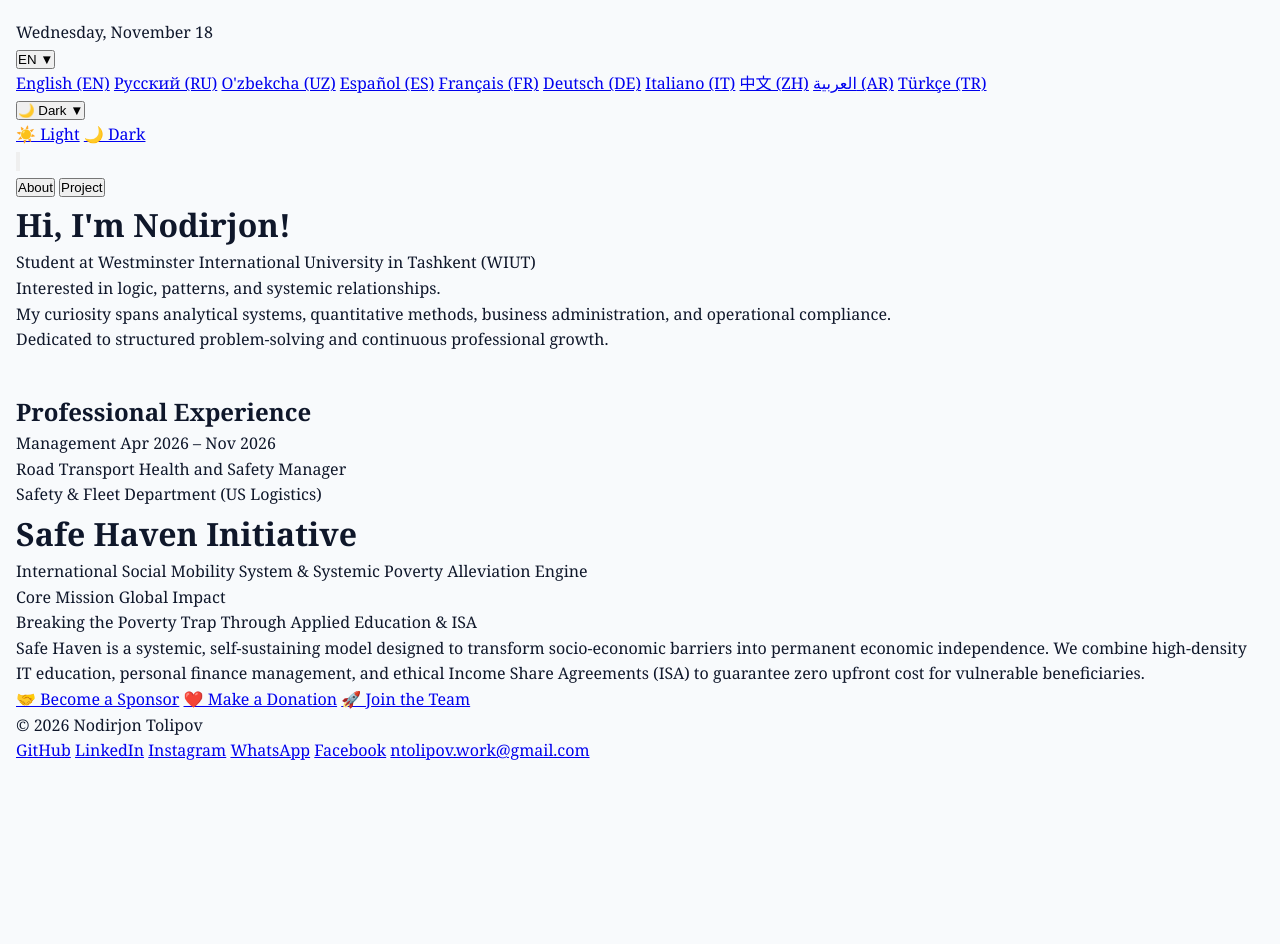
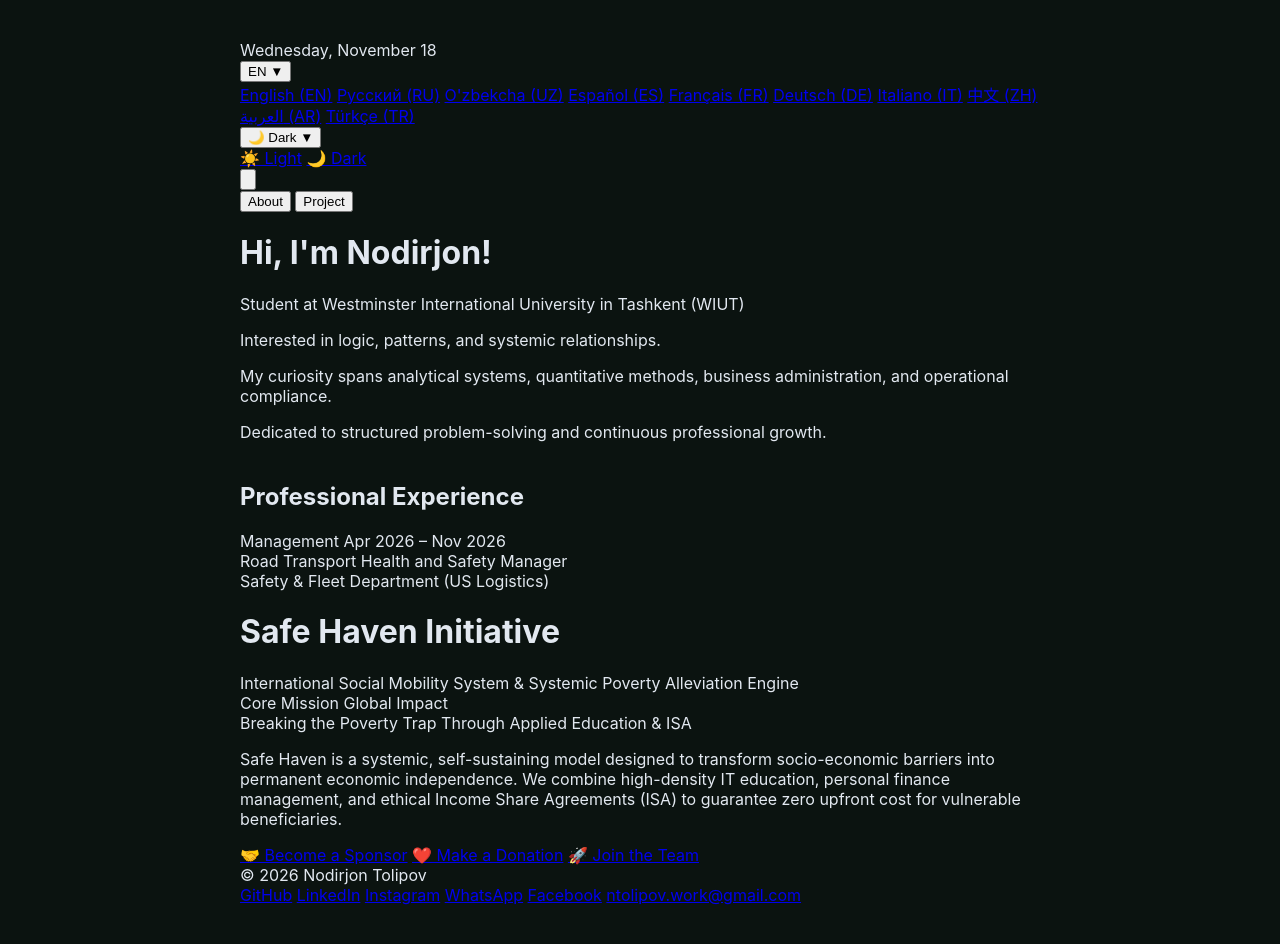
Before and after one commit to Rowan-Brook/safehaven-nco, a plain HTML site: page index.html in a window 1280 px wide. Before the commit the page ends 844 px from the top, so only its background shows below. Drawn offline with Linux system fonts and the light colour scheme; a script that the page names is missing.

Commit message:
Refactor CSS variables for light and dark themes

```diff
--- a/css/base.css
+++ b/css/base.css
@@ -1,45 +1,40 @@
 :root {
-    --bg-main: #f8fafc;
-    --card-bg: rgba(255, 255, 255, 0.88);
-    --card-border: rgba(16, 185, 129, 0.2);
-    --text-primary: #0f172a;
-    --text-muted: #334155; /* Улучшенный контраст для деталей */
-    --date-color: #065f46;
-    --accent-green: #059669;
-    --accent-glow: rgba(5, 150, 105, 0.15);
-    --tag-bg: rgba(5, 150, 105, 0.08);
-    --pill-bg: rgba(255, 255, 255, 0.8);
-    --pill-active-bg: #ffffff;
-    --pill-shadow: 0 4px 15px rgba(0, 0, 0, 0.05);
-    --pill-border: rgba(16, 185, 129, 0.3);
+    --bg-color: #0b1310;
+    --text-color: #e2e8f0;
+    --text-muted: #94a3b8;
+    --card-bg: #111e19;
+    --card-border: #1e332a;
+    --accent-green: #10b981;
+    --accent-green-hover: #059669;
+    --pill-bg: #13221b;
+    --pill-border: #1e3a2f;
 }
 
-body.theme-dark {
-    --bg-main: #030712;
-    --card-bg: rgba(17, 24, 39, 0.8);
-    --card-border: rgba(52, 211, 153, 0.25);
-    --text-primary: #f3f4f6;
-    --text-muted: #9ca3af; /* Четкий приглушенный текст в темноте без болотной каши */
-    --date-color: #34d399;
-    --accent-green: #34d399;
-    --accent-glow: rgba(52, 211, 153, 0.25);
-    --tag-bg: rgba(52, 211, 153, 0.12);
-    --pill-bg: rgba(17, 24, 39, 0.8);
-    --pill-active-bg: #1f2937;
-    --pill-shadow: 0 4px 20px rgba(0, 0, 0, 0.5);
-    --pill-border: rgba(52, 211, 153, 0.3);
+[data-theme="light"] {
+    --bg-color: #f8fafc;
+    --text-color: #0f172a;
+    --text-muted: #64748b;
+    --card-bg: #ffffff;
+    --card-border: #e2e8f0;
+    --accent-green: #059669;
+    --accent-green-hover: #047857;
+    --pill-bg: #f1f5f9;
+    --pill-border: #cbd5e1;
 }
 
-* { box-sizing: border-box; margin: 0; padding: 0; -webkit-tap-highlight-color: transparent; }
 body {
-    font-family: 'Lora', Georgia, serif;
-    background-color: var(--bg-main);
-    color: var(--text-primary);
-    line-height: 1.6;
-    padding: 20px 16px 80px;
-    min-height: 100vh;
-    position: relative;
-    overflow-x: hidden;
-    transition: background-color 0.4s ease, color 0.4s ease;
+    background-color: var(--bg-color);
+    color: var(--text-color);
+    font-family: -apple-system, BlinkMacSystemFont, "Segoe UI", Roboto, Helvetica, Arial, sans-serif;
+    margin: 0;
+    padding: 40px 20px;
+    display: flex;
+    flex-direction: column;
+    align-items: center;
+    transition: background-color 0.3s, color 0.3s;
 }
-.portfolio-container { max-width: 860px; margin: 0 auto; }
+
+.container {
+    max-width: 800px;
+    width: 100%;
+}
```
